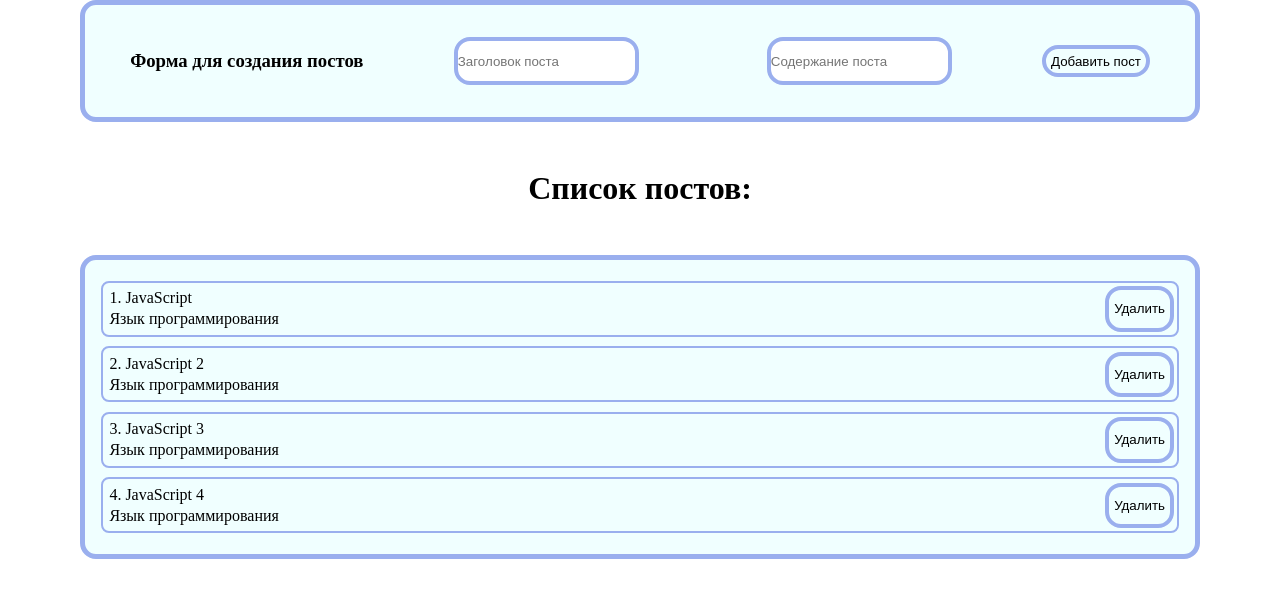
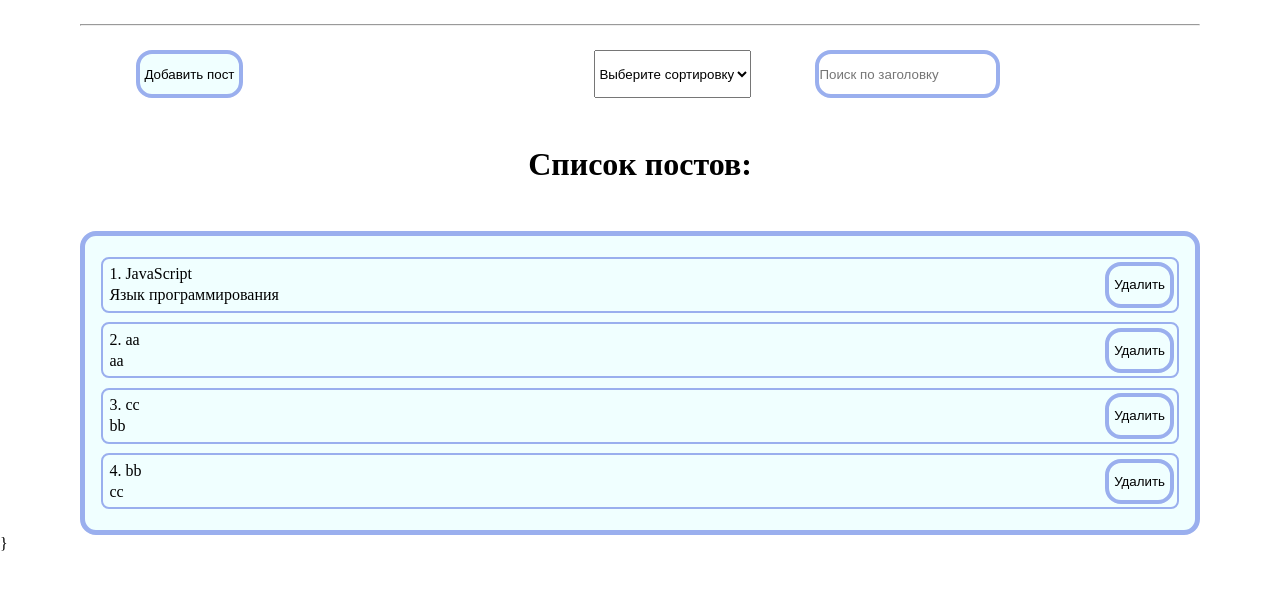
Before and after one commit to Redditask/Posts-Feed, a React (Create React App) app: page / in a window 1280 px wide. Shown: the top 598 px of the page. Built offline with nearby package versions, Linux system fonts and the light colour scheme.

Commit message:
added filter and search posts, created modal window for post create

```diff
--- a/src/App.js
+++ b/src/App.js
@@ -1,32 +1,53 @@
 import styles from "./styles/App.module.scss";
 
-import {useState} from "react";
+import {useMemo, useState} from "react";
 
 import PostList from "./components/PostList";
 import PostForm from "./components/UI/PostForm";
+import PostFilter from "./components/PostFilter";
+import Modal from "./components/UI/Modal";
+import Button from "./components/UI/Button";
 
 function App() {
     const [posts, setPosts] = useState([
         {id: 1, title: "JavaScript", content:"Язык программирования"},
-        {id: 2, title: "JavaScript 2", content:"Язык программирования"},
-        {id: 3, title: "JavaScript 3", content:"Язык программирования"},
-        {id: 4, title: "JavaScript 4", content:"Язык программирования"}
+        {id: 2, title: "aa", content:"aa "},
+        {id: 3, title: "cc", content:"bb"},
+        {id: 4, title: "bb", content:"cc"}
     ]);
+    const [filter, setFilter] = useState({sort:"", search:""});
+    const [modalStatus, setModalStatus] = useState(false);
+
+    const sortedPosts = useMemo(()=>{
+        if(filter.sort) return [...posts].sort((a,b)=> a[filter.sort].localeCompare(b[filter.sort]));
+
+        return posts;
+    }, [filter.sort, posts])
+
+    const sortedSearchedPosts = useMemo(()=>{
+        return sortedPosts.filter(post => post.title.toLowerCase().includes(filter.search.toLowerCase()));
+    }, [filter.search, sortedPosts])
 
     function createPost(newPost) {
-        setPosts([...posts, newPost])
+        setPosts([...posts, newPost]);
+        setModalStatus(false);
     }
 
     function removePost(post){
-        setPosts(posts.filter(p => p.id !== post.id))
+        setPosts(posts.filter(p => p.id !== post.id));
     }
 
     return (
         <div className={styles.App}>
-            <PostForm create={createPost} title="Форма для создания постов"/>
-            {posts.length
-                ? <PostList remove={removePost} posts={posts} title={"Список постов:"}/>
-                : <h1 style={{textAlign:"center", marginTop: "3rem"}}>Посты не найдены</h1>
+            <Modal visible={modalStatus} setVisible={setModalStatus}>
+                <PostForm create={createPost} title="Форма для создания постов"/>
+            </Modal>
+            <hr style={{margin:"1.5rem 5rem"}}/>
+            <div style={{display:"flex", justifyContent:"space-around"}}>
+                <Button text="Добавить пост" onClick={()=> setModalStatus(true)}/>
+                <PostFilter filter={filter} setFilter={setFilter}/>
+            </div>
+            <PostList remove={removePost} posts={sortedSearchedPosts} title={"Список постов:"}/>
             }
         </div>
     );
--- /dev/null
+++ b/src/components/PostFilter.jsx
@@ -0,0 +1,23 @@
+import styles from "../styles/Components/PostFilter.module.scss"
+
+import React from 'react';
+import Select from "./UI/Select";
+import Input from "./UI/Input";
+
+const PostFilter = ({filter, setFilter}) => {
+    return (
+        <div className={styles.PostFilter}>
+            <Select value={filter.sort} onChange={selectedSort=>setFilter({...filter, sort: selectedSort})} defaultValue="Выберите сортировку" options={[
+                {value:"title", name:"По заголовку"},
+                {value:"content", name: "По содержанию"}
+            ]}/>
+            <Input
+                value={filter.search}
+                placeholder="Поиск по заголовку"
+                onChange={event=> setFilter({...filter, search: event.target.value})}
+            />
+        </div>
+    );
+};
+
+export default PostFilter;
--- a/src/components/PostList.jsx
+++ b/src/components/PostList.jsx
@@ -5,6 +5,11 @@ import React from 'react';
 import Post from "./Post";
 
 const PostList = ({posts, title, remove}) => {
+
+    if(!posts.length){
+        return (<h1 style={{textAlign:"center", marginTop: "3rem"}}>Посты не найдены</h1>)
+    }
+
     return (
         <div>
             <h1 style={{textAlign:"center", margin:"3rem 0"}}>{title}</h1>
--- /dev/null
+++ b/src/components/UI/Modal.jsx
@@ -0,0 +1,19 @@
+import styles from "../../styles/UI/Modal.module.scss";
+
+import React from 'react';
+
+const Modal = ({children, visible, setVisible}) => {
+
+    const rootClasses = [styles.Modal];
+    if(visible) rootClasses.push(styles.active)
+
+    return (
+        <div className={rootClasses.join(" ")} onClick={()=>setVisible(false)}>
+            <div className={styles.ModalContent} onClick={event => event.stopPropagation()}>
+                {children}
+            </div>
+        </div>
+    );
+};
+
+export default Modal;
--- /dev/null
+++ b/src/components/UI/Select.jsx
@@ -0,0 +1,17 @@
+import React from 'react';
+
+const Select = ({options, defaultValue, value, onChange}) => {
+    return (
+        <select
+            value={value}
+            onChange={event => onChange(event.target.value)}
+        >
+            <option value="" disabled={true}>{defaultValue}</option>
+            {options.map(option =>
+                <option key={option.value} value={option.value}>{option.name}</option>
+            )}
+        </select>
+    );
+};
+
+export default Select;
--- /dev/null
+++ b/src/styles/Components/PostFilter.module.scss
@@ -0,0 +1,8 @@
+@import "src/styles/base";
+
+.PostFilter {
+  margin: 0 5rem;
+
+  display: flex;
+  justify-content: space-between;
+}
--- /dev/null
+++ b/src/styles/UI/Modal.module.scss
@@ -0,0 +1,31 @@
+@import "src/styles/base";
+
+.Modal {
+  position: fixed;
+
+  top: 0;
+  bottom: 0;
+  right: 0;
+  left: 0;
+
+  background: rgba(0,0,0, 0.8);
+
+  display: none;
+
+  &.active{
+    display: flex;
+    justify-content: center;
+    align-items: center;
+  }
+
+  &Content{
+    padding: 2rem;
+
+    background: $background-color;
+
+    border: 0.35rem solid $main-color;
+    border-radius: 1rem;
+
+    min-width: 15.625rem;
+  }
+}
```
